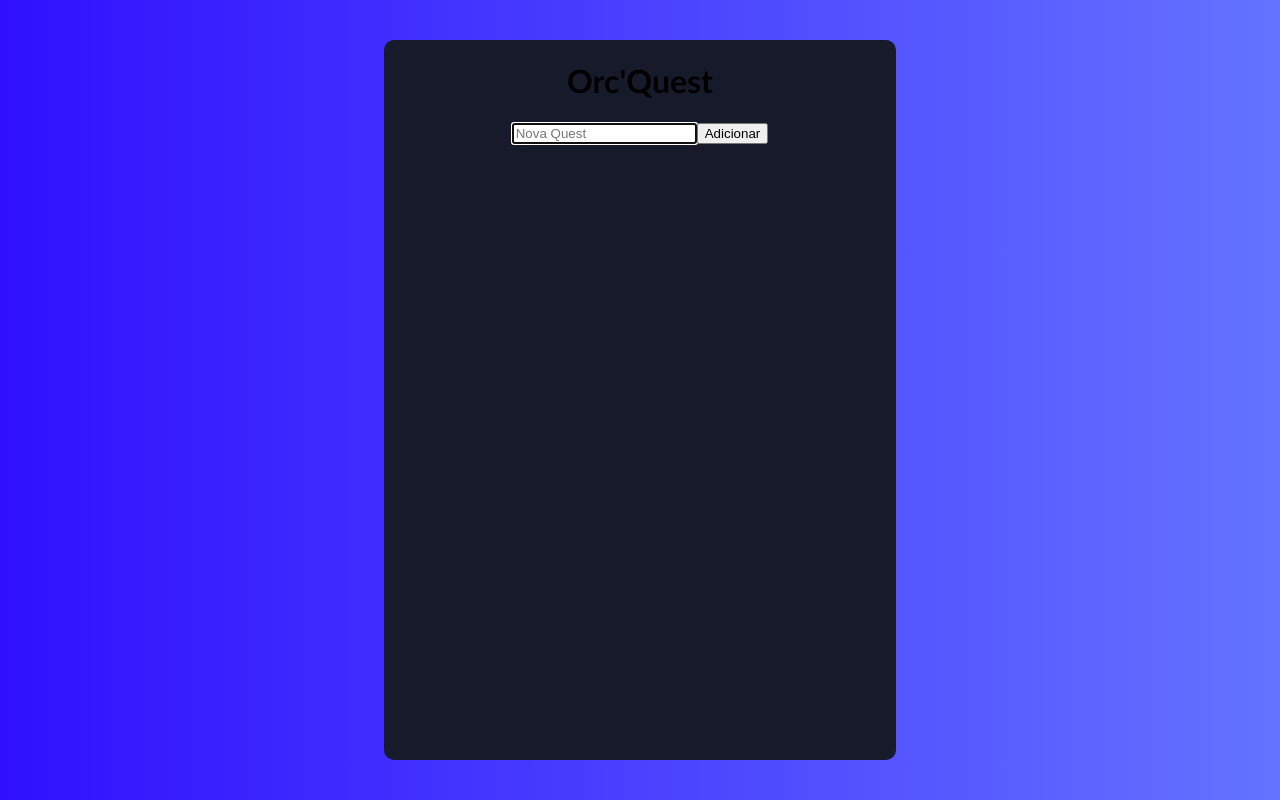
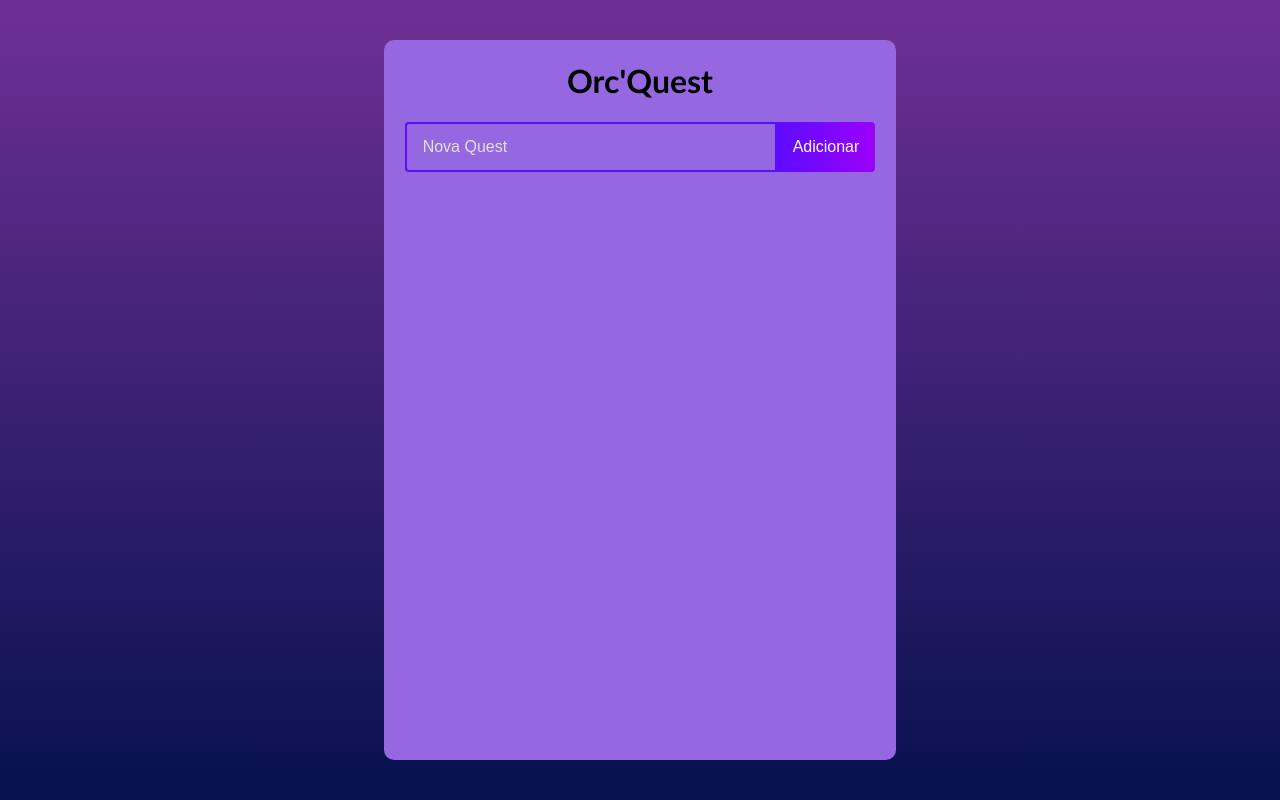
Before and after one commit to luciano-freitas-melo/orcquest, a React (Vite) app: page / in a window 1280 px wide. Built offline with nearby package versions, Linux system fonts and the light colour scheme.

Commit message:
ajusta css para styled components 2.0

```diff
--- a/src/App.css
+++ /dev/null
@@ -1,125 +0,0 @@
-
-.orcquestApp {
-  display: flex;
-
-}
-
-h1 {
-  margin: 32px 0;
-  color: #fff;
-  font-size: 24px;
-}
-
-.complete {
-  text-decoration: line-through;
-  opacity: 0.4;
-}
-
-.questForm {
-  margin-bottom: 32px;
-}
-
-.inputQuest {
-  padding: 14px 32px 14px 16px;
-  border-radius: 4px 0 0 4px;
-  border: 2px solid #5d0cff;
-  outline: none;
-  width: 320px;
-  background: transparent;
-  color: #fff;
-}
-
-.inputQuest::placeholder {
-  color: #e2e2e2;
-}
-
-.QuestButton {
-  padding: 16px;
-  border: none;
-  border-radius: 0 4px 4px 0;
-  cursor: pointer;
-  outline: none;
-  background: linear-gradient(
-    90deg,
-    rgba(93, 12, 255, 1) 0%,
-    rgba(155, 0, 250, 1) 100%
-  );
-  color: #fff;
-  text-transform: capitalize;
-}
-
-.inputQuest.edit {
-  border: 2px solid #149fff;
-}
-
-.QuestButton.edit {
-  background: linear-gradient(
-    90deg,
-    rgba(20, 159, 255, 1) 0%,
-    rgba(17, 122, 255, 1) 100%
-  );
-  padding: 16px 22px;
-}
-
-.todo-container {
-  display: flex;
-  flex-direction: row;
-  position: relative;
-}
-
-.questRow {
-  display: flex;
-  justify-content: space-between;
-  align-items: center;
-  margin: 4px auto;
-  color: #fff;
-  background: linear-gradient(
-    90deg,
-    rgba(255, 118, 20, 1) 0%,
-    rgba(255, 84, 17, 1) 100%
-  );
-
-  padding: 16px;
-  border-radius: 5px;
-  width: 90%;
-}
-
-.questRow:nth-child(4n + 1) {
-  background: linear-gradient(
-    90deg,
-    rgba(93, 12, 255, 1) 0%,
-    rgba(155, 0, 250, 1) 100%
-  );
-}
-
-.questRow:nth-child(4n + 2) {
-  background: linear-gradient(
-    90deg,
-    rgba(255, 12, 241, 1) 0%,
-    rgba(250, 0, 135, 1) 100%
-  );
-}
-
-.questRow:nth-child(4n + 3) {
-  background: linear-gradient(
-    90deg,
-    rgba(20, 159, 255, 1) 0%,
-    rgba(17, 122, 255, 1) 100%
-  );
-}
-
-.icons {
-  display: flex;
-  align-items: center;
-  font-size: 24px;
-  cursor: pointer;
-}
-
-.deleteIcon {
-  margin-right: 5px;
-  color: #fff;
-}
-
-.editIcon {
-  color: #fff;
-}
--- a/src/components/QuestForms/QuestForms.jsx
+++ b/src/components/QuestForms/QuestForms.jsx
@@ -1,56 +1,80 @@
-import { useEffect, useRef, useState } from "react";
-import { addQuest } from "../../../database";
+// import { useEffect, useRef, useState } from "react";
+// import { addQuest } from "../../../database";
+import styled from "styled-components"
 
+const QuestInputContainer = styled.form`
+
+    button{
+        padding: 16px;
+        border: none;
+        border-radius: 0 4px 4px 0;
+        cursor: pointer;
+        outline: none;
+        background: linear-gradient(90deg,#5d0cff,#9b00fa);
+        font-size: 1em;
+        color: #fff;
+        text-transform: capitalize;
+    }
+`
+
+const QuestInput = styled.input`
+    padding: 14px 32px 14px 16px;
+    border-radius: 4px 0 0 4px;
+    border: 2px solid #5d0cff;
+    outline: none;
+    width: 320px;
+    background: transparent;
+
+    color: #fff;
+    font-size: 1em;
+
+    &::placeholder {
+        color: #e2e2e2
+    }
+`
 
 export const QuestForms = () => {
 
-    const [input, setInput] = useState('');
+    // const [input, setInput] = useState('');
 
-    const inputRef = useRef(null);
+    // const inputRef = useRef(null);
 
-    useEffect(() => {
-        inputRef.current.focus()
-    });
+    // useEffect(() => {
+    //     inputRef.current.focus()
+    // });
 
-    const addNewQuest = async (quest) => {
-        try {
-            const response = await addQuest(quest);
-            console.log(response);
+    // const addNewQuest = async (quest) => {
+    //     try {
+    //         const response = await addQuest(quest);
+    //         console.log(response);
 
-        } catch (error) {
-            alert(error);
-        }
-    };
+    //     } catch (error) {
+    //         alert(error);
+    //     }
+    // };
 
-    const handleChangeInput = e => {
-        setInput(e.target.value);
-    };
+    // const handleChangeInput = e => {
+    //     setInput(e.target.value);
+    // };
 
-    const handleSubmit = e => {
-        e.preventDefault();
-        addNewQuest(input);
-        setInput('');
-    };
-
+    // const handleSubmit = e => {
+    //     e.preventDefault();
+    //     addNewQuest(input);
+    //     setInput('');
+    // };
 
     return (
-        <form className="questForm" onSubmit={handleSubmit}>
+        <QuestInputContainer>
 
-            <input
+            <QuestInput
                 type="text"
                 placeholder="Nova Quest"
                 name='text'
-                value={input}
-                onChange={handleChangeInput}
                 className="inputQuest"
-                ref={inputRef}
             />
 
-            <button
-                type="submit"
-                className="QuestButton">Adicionar
-            </button>
+            <button>Adicionar</button>
 
-        </form>
+        </QuestInputContainer>
     );
 }
--- a/src/components/QuestList/QuestList.jsx
+++ b/src/components/QuestList/QuestList.jsx
@@ -6,13 +6,17 @@ import styled from "styled-components";
 const QuestListContainer = styled.div`
     width: 40%;
     height: 90%;
-    background: #161a2b;
+    background: #9567E0;
     border-radius: 10px;
 
     display: flex;
     flex-direction: column;
     justify-content: start;
     text-align: center;
+
+    h1 {
+        font-size: 2em;
+    }
 `
 
 export const QuestList = () => {
--- a/src/main.jsx
+++ b/src/main.jsx
@@ -9,11 +9,7 @@ body {
   padding: 0;
   font-family: 'Trebuchet MS', 'Lucida Sans Unicode', 'Lucida Grande',
     'Lucida Sans', Arial, sans-serif;
-  background-image: linear-gradient(
-    90deg,
-    rgba(48, 16, 255, 1) 0%,
-    rgba(100, 115, 255, 1) 100%
-  );
+  background: linear-gradient(#6f3096,#06114f);
 }
 `
 ReactDOM.createRoot(document.getElementById('root')).render(
```
